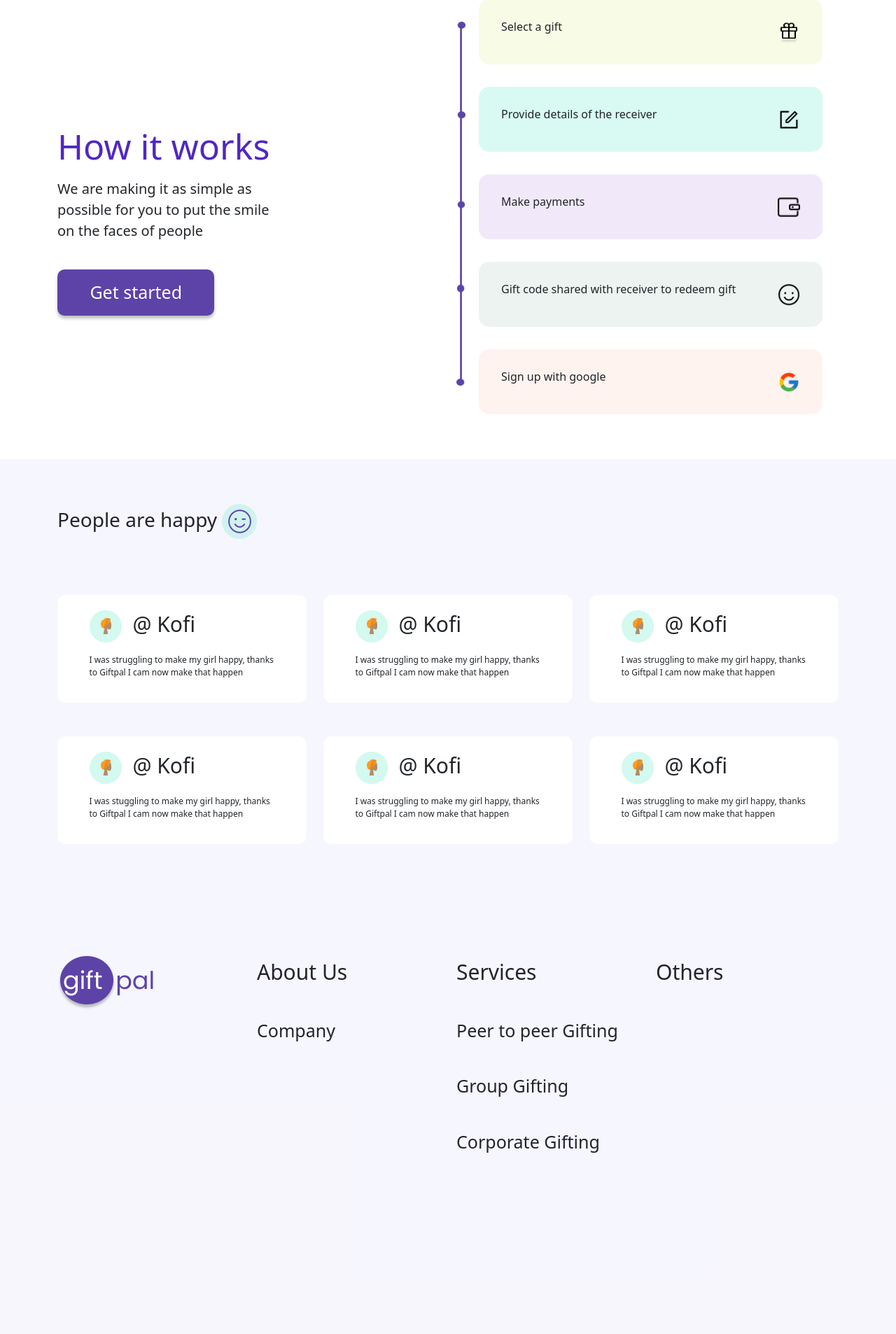
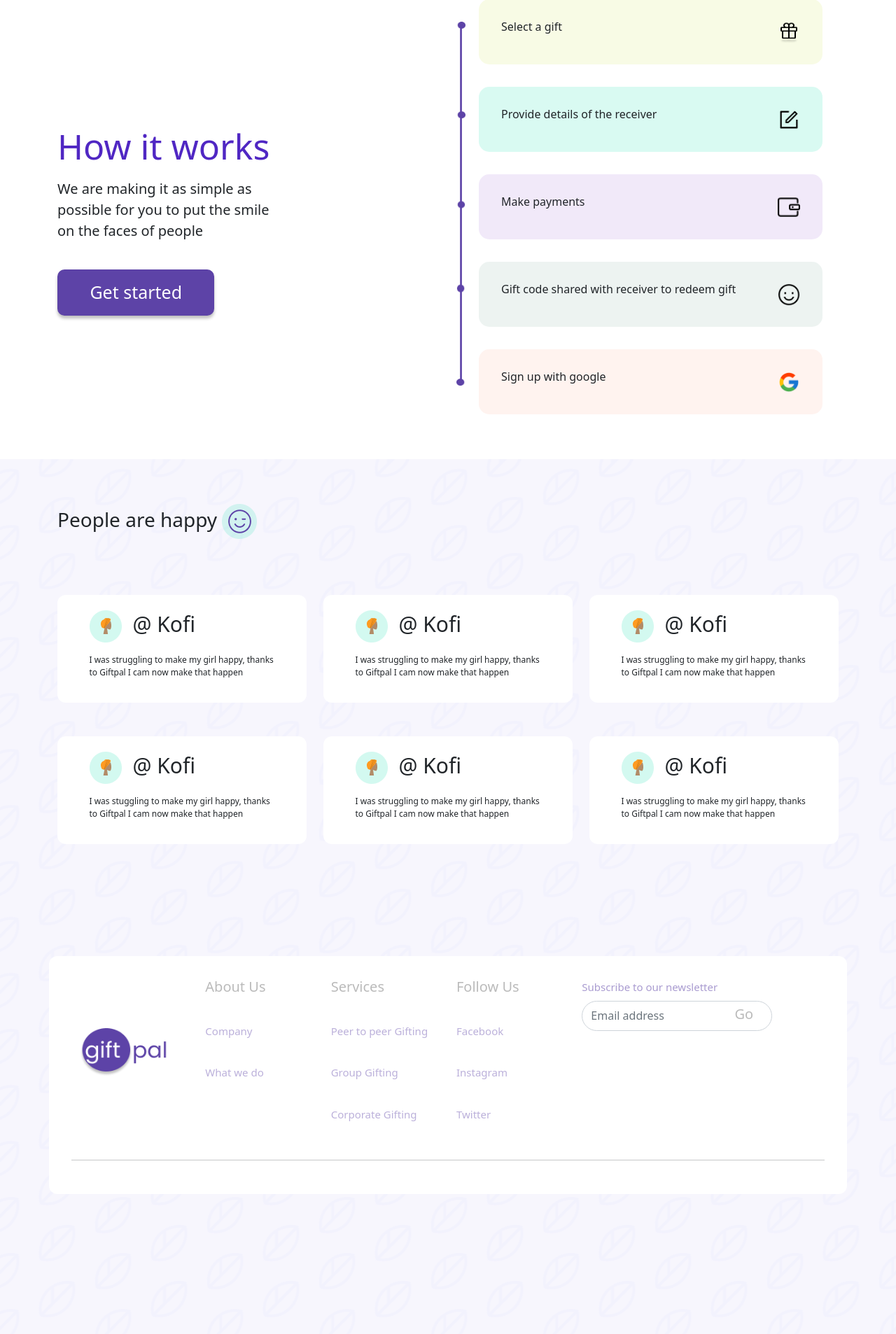
Before and after one commit to kewablay/Giftpal-v2.0, a PHP site: page /main.html in a window 1280 px wide. Shown: the part 2499-4405 px from the top of the page at 70% size. Run offline with PHP 8.4, Linux system fonts and the light colour scheme; some libraries are stand-ins or nearby versions.

Commit message:
added changes

```diff
--- a/css/main.css
+++ b/css/main.css
@@ -1,6 +1,6 @@
 
 .bg--gray{
-    background-color:#2824D40A;
+    background: url('../images/grey-bg.png') center ;
 }
 
 .bg--white{
@@ -8,10 +8,10 @@
 }
 
 .brand img{
-    width: 90px;
+    width: 200px;
     height: 50px;
 }
-
+/* ---navbar starts---- */
 nav{
     padding-top: 1rem;
     margin-bottom: 3.1rem;
@@ -65,6 +65,8 @@ nav a{
     display: none;
     background: inherit;
 }
+/* ---navbar ends---- */
+
 
 /* ----main content header section---- */
 
@@ -422,27 +424,58 @@ nav a{
 
 footer{
     margin-top: 9.5rem;
+    border-radius: 12px;
+    padding: 2rem;
 }
 
 .footer-logo{
     margin-top: 1rem;
+    display: flex;
+    flex-direction: column;
+    justify-content: center;
 }
 
 .footer-text-header{
-    font-size: 30px;
-    font-weight: 500;
-    line-height: 45px;
+    font-size: 20px;
+    font-weight: 400;
+    color: #00000045;
+
 }
 
 .footer-text{
-    font-size: 25px;
+    font-size: 15px;
     font-weight: 300;
-    line-height: 38px;
-    text-align: left;
+    color:#5D43A76B;
     margin-top: 2.6rem;
 }
 
+#newsletter{
+    height: 43px;
+    width: 272px;
+    border-radius: 41px;
+}
 
+.newsletter{
+    font-size: 15px ;
+    font-weight: 300;
+    color: #5D43A787;
+    margin-bottom: .5rem;
+}
+
+#newsletter-input{
+    position: relative;
+    width: 272px;
+}
+
+#go{
+    text-decoration: none;
+    font-size: 20px;
+    font-weight: 400;
+    color: #00000045;
+    position: absolute;
+    top:10%;
+    right: 10%;
+}
 
 
 /* --------- media queries ------------- */
@@ -506,6 +539,10 @@ footer{
     justify-content: center;
 }
 
+.footer-logo{
+    align-items: flex-start;
+}
+
 }
 
 
--- a/css/waitlist.css
+++ b/css/waitlist.css
@@ -28,7 +28,7 @@
 
 /* -----intro section starts ---- */
 .title h3{
-    font-size: 60px;
+    font-size: 50px;
     font-weight: 700;
     color: #21F9D2;
 }
@@ -118,7 +118,6 @@ footer a:hover{
 }
 @media (max-width: 992px) {
     .title h3{
-        font-size: 40px;
         font-weight: 500;
         margin-top: 1rem;
     }
--- a/main.html
+++ b/main.html
@@ -20,7 +20,7 @@
     <section class="landing-page first-section bg--gray">
         <nav class="navbar container">
             <div class="brand">
-                <img src="images/logo.png" alt="">
+                <img src="images/giftpal-logo1.png" alt="">
             </div>
             <!-- ---- -->
             <span class="nav-toggler" id="nav-toggler"><img src="images/menu.png" alt=""></span>
@@ -407,24 +407,40 @@
             </div>
             <!-- end of testimonial section---- -->
 
-            <footer class="row">
-                <div class="footer-logo col-12 col-md-6 col-lg-3 pb-5 " id="footer-item">
+            <footer class="row bg-white">
+                <div class="footer-logo col-12 col-md-3 col-lg-2 pb-5 " id="footer-item">
                      <img src="images/giftpal-logo.png" alt="">
                 </div>
-                <div class="col-12 col-md-6 col-lg-3 pb-5" id="footer-item">
+                <div class="col-12 col-md-3 col-lg-2 pb-5" id="footer-item">
                     <h3 class="footer-text-header">About Us</h3>
                     <h3 class="footer-text">Company</h3>
+                    <h3 class="footer-text">What we do</h3>
                 </div>
 
-                <div class="col-12 col-md-6 col-lg-3 pb-5" id="footer-item">
+                <div class="col-12 col-md-3 col-lg-2 pb-5" id="footer-item">
                     <h3 class="footer-text-header">Services</h3>
                     <h3 class="footer-text">Peer to peer Gifting</h3>
                     <h3 class="footer-text">Group Gifting</h3>
                     <h3 class="footer-text">Corporate Gifting</h3>
                 </div>
-                <div class="col-12 col-md-6 col-lg-3 pb-5" id="footer-item">
-                    <h3 class="footer-text-header">Others</h3>
+                <div class="col-12 col-md-3 col-lg-2 pb-5" id="footer-item">
+                    <h3 class="footer-text-header">Follow Us</h3>
+                    <h3 class="footer-text">Facebook</h3>
+                    <h3 class="footer-text">Instagram</h3>
+                    <h3 class="footer-text">Twitter</h3>
                 </div>
+
+                <div class="col-12 col-md-5 col-lg-4 pb-5" id="footer-item">
+                    <form action="#" id='myform'>
+                         <label for="newsletter" class="newsletter">Subscribe to our newsletter</label>
+                        <div id="newsletter-input">
+                            <input type="newsletter" class="form-control" placeholder="Email address" id="newsletter" required="required">
+                            <a href="#" onclick="document.getElementById('myform').submit()" id="go">Go</a>
+                        </div>
+                    </form>
+
+                </div>
+                <hr>
             </footer>
         </div>
     </section>
```
Also changed, not shown: css/payment.css (+9 -10 lines), css/register.css (+18 -3 lines), images/giftpal-logo1.png (added), images/grey-bg.png (added).
